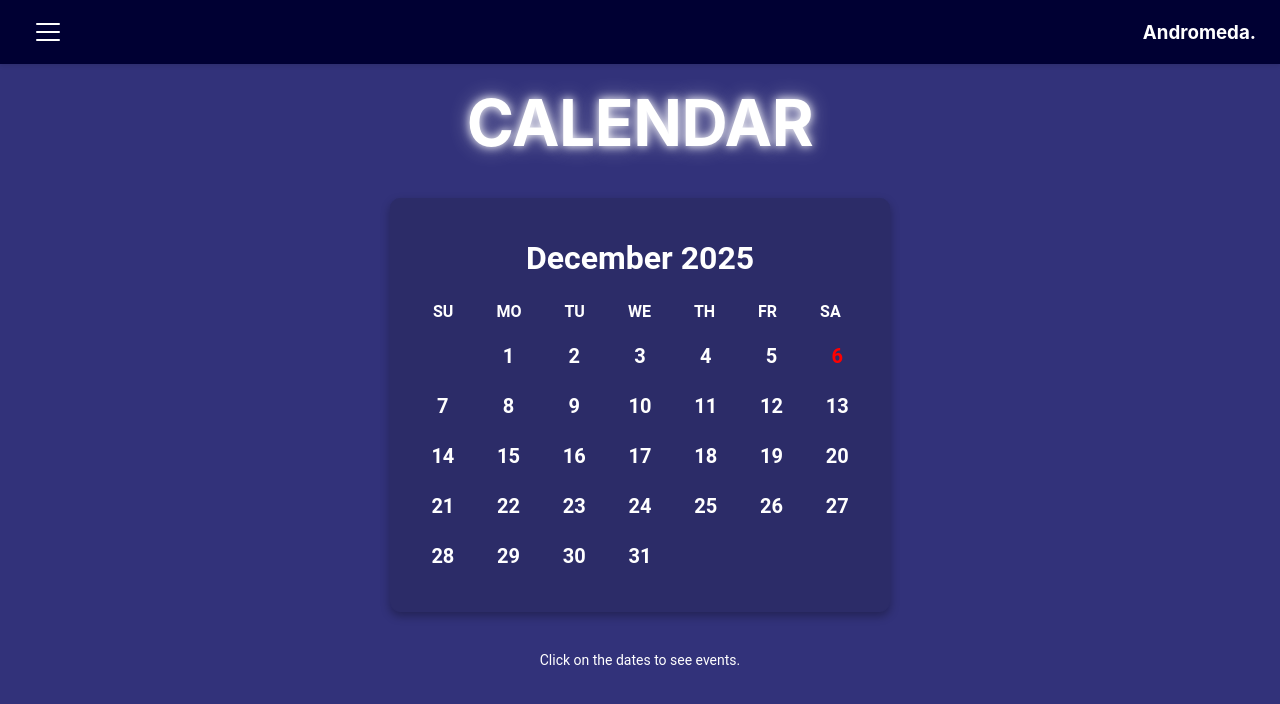
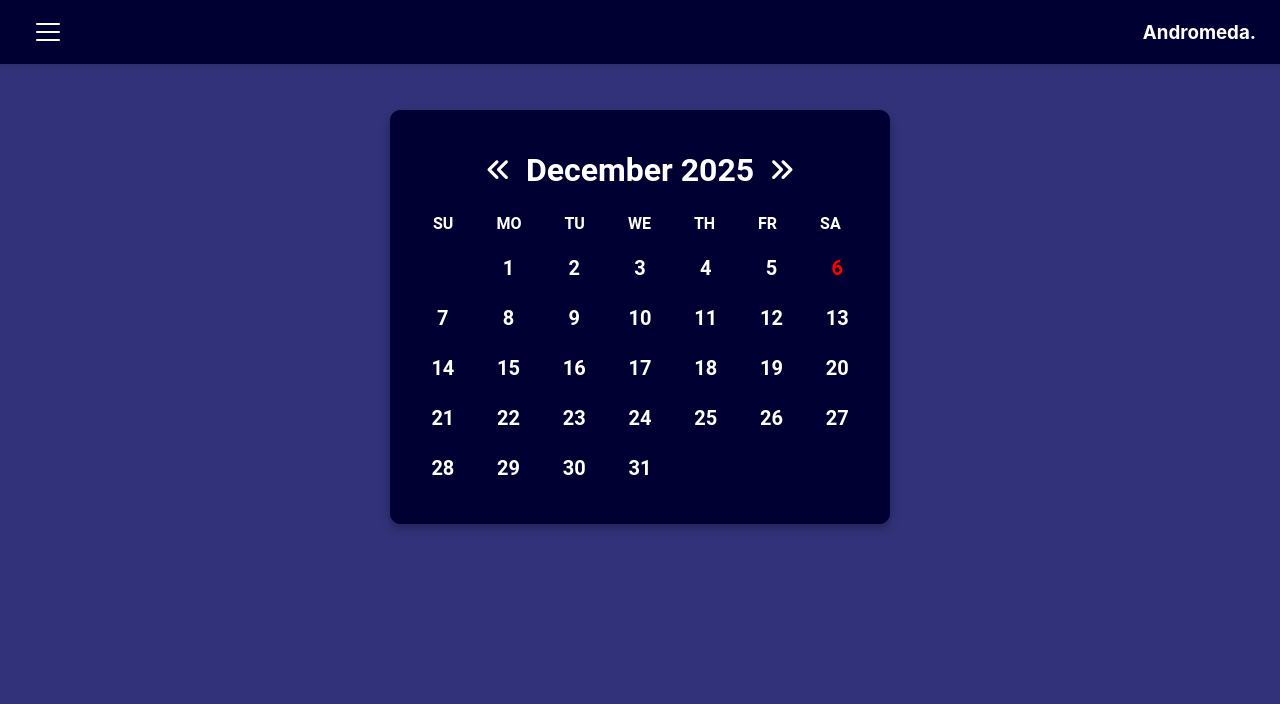
Before and after one commit to abk2191/organiser, a React (Vite) app: page /organiser/calendar in a window 1280 px wide. Shown: the top 704 px of the page. Built offline with nearby package versions, Linux system fonts and the light colour scheme.

Commit message:
Added new features

```diff
--- a/src/Calendar.jsx
+++ b/src/Calendar.jsx
@@ -10,19 +10,64 @@ function Calendar() {
   const [selectedDate, setSelectedDate] = useState(null);
   const [eventViewerActive, setEventViewerActive] = useState(false);
 
+  // Add state for current month and year
+  const [currentMonth, setCurrentMonth] = useState(new Date().getMonth());
+  const [currentYear, setCurrentYear] = useState(new Date().getFullYear());
+
   // Save events to localStorage whenever event state changes
   useEffect(() => {
     localStorage.setItem("calendarEvents", JSON.stringify(event));
   }, [event]);
 
-  function getMonthDatesByWeekday() {
-    const today = new Date();
-    const year = today.getFullYear();
-    const month = today.getMonth(); // 0-indexed (0 = January)
+  // Modified function to accept month and year parameters
+  function getMonthDatesByWeekday(month, year) {
+    // Handle month parameter - can be number (0-11) or month name
+    let targetMonth;
+    if (typeof month === "string") {
+      // Convert month name to number (0-11)
+      const monthNames = [
+        "january",
+        "february",
+        "march",
+        "april",
+        "may",
+        "june",
+        "july",
+        "august",
+        "september",
+        "october",
+        "november",
+        "december",
+      ];
+      const monthLower = month.toLowerCase();
+      targetMonth = monthNames.indexOf(monthLower);
+      if (targetMonth === -1) {
+        // Invalid month name, fall back to current month
+        targetMonth = currentMonth;
+      }
+    } else if (typeof month === "number" && month >= 0 && month <= 11) {
+      targetMonth = month;
+    } else {
+      // Invalid or undefined month, use current month
+      targetMonth = currentMonth;
+    }
+
+    // Handle year parameter
+    let targetYear;
+    if (year !== undefined) {
+      targetYear = Number(year);
+      if (isNaN(targetYear)) {
+        // Invalid year, fall back to current year
+        targetYear = currentYear;
+      }
+    } else {
+      // No year provided, use current year
+      targetYear = currentYear;
+    }
 
     // Get first and last day of month
-    const firstDayOfMonth = new Date(year, month, 1);
-    const lastDayOfMonth = new Date(year, month + 1, 0);
+    const firstDayOfMonth = new Date(targetYear, targetMonth, 1);
+    const lastDayOfMonth = new Date(targetYear, targetMonth + 1, 0);
 
     // Initialize result object with arrays for each day
     const result = {
@@ -65,7 +110,7 @@ function Calendar() {
   }
 
   function getWeeks() {
-    const monthDates = getMonthDatesByWeekday();
+    const monthDates = getMonthDatesByWeekday(currentMonth, currentYear);
 
     // Find which weekday has the 1st day of the month
     let firstDayIndex = -1;
@@ -92,12 +137,8 @@ function Calendar() {
     }
 
     // Create all dates array for the month
-    const firstDayOfMonth = new Date();
-    firstDayOfMonth.setDate(1); // Set to 1st of current month
-    const year = firstDayOfMonth.getFullYear();
-    const month = firstDayOfMonth.getMonth();
-
-    const lastDayOfMonth = new Date(year, month + 1, 0);
+    const firstDayOfMonth = new Date(currentYear, currentMonth, 1);
+    const lastDayOfMonth = new Date(currentYear, currentMonth + 1, 0);
     const totalDays = lastDayOfMonth.getDate();
 
     const allDates = [];
@@ -142,6 +183,32 @@ function Calendar() {
     return weeks;
   }
 
+  // Add navigation functions
+  function goToNextMonth() {
+    if (currentMonth === 11) {
+      setCurrentMonth(0);
+      setCurrentYear((prev) => prev + 1);
+    } else {
+      setCurrentMonth((prev) => prev + 1);
+    }
+  }
+
+  function goToPrevMonth() {
+    if (currentMonth === 0) {
+      // If current month is January
+      setCurrentMonth(11); // Go to December
+      setCurrentYear((prev) => prev - 1); // Previous year
+    } else {
+      setCurrentMonth((prev) => prev - 1); // Just go to previous month
+    }
+  }
+
+  function goToToday() {
+    const today = new Date();
+    setCurrentMonth(today.getMonth());
+    setCurrentYear(today.getFullYear());
+  }
+
   function updateEventViewer(date) {
     setSelectedDate(date); // Track which date was clicked
     setEventViewerActive(true);
@@ -162,9 +229,15 @@ function Calendar() {
       return;
     }
 
+    // Create a unique date key that includes month and year
+    const dateKey = `${currentYear}-${currentMonth + 1}-${selectedDate}`;
+
     const eventDetails = {
       id: Date.now(),
-      date: selectedDate,
+      date: selectedDate, // Keep the simple date for display
+      dateKey: dateKey, // Add a unique key with year-month-date
+      month: currentMonth, // Store month
+      year: currentYear, // Store year
       name: eventName || `Event for ${selectedDate}`, // Handle empty names
       backgroundColor: "#32327a", // Make sure this is included
     };
@@ -176,10 +249,12 @@ function Calendar() {
 
     setEvent((prev) => [...prev, eventDetails]);
   }
+
   function EventViewer({ event, selectedDate, onAddEvent }) {
-    // Filter events for the selected date
+    // Filter events for the selected date - now using dateKey
+    const dateKey = `${currentYear}-${currentMonth + 1}-${selectedDate}`;
     const eventsForSelectedDate = event.filter(
-      (item) => item.date === selectedDate
+      (item) => item.dateKey === dateKey
     );
 
     const day = getDayForDate(selectedDate);
@@ -193,6 +268,7 @@ function Calendar() {
     console.log("Events for date:", eventsForSelectedDate);
     console.log("Background color to use:", backgroundColor);
     console.log("Selected date:", selectedDate);
+    console.log("Date key:", dateKey);
 
     return (
       <>
@@ -261,11 +337,7 @@ function Calendar() {
   }
 
   function getDayForDate(targetDate) {
-    const today = new Date();
-    const year = today.getFullYear();
-    const month = today.getMonth();
-
-    const dateObj = new Date(year, month, targetDate);
+    const dateObj = new Date(currentYear, currentMonth, targetDate);
     const dayOfWeek = dateObj.getDay();
 
     const dayNames = [
@@ -280,8 +352,10 @@ function Calendar() {
     return dayNames[dayOfWeek];
   }
 
+  // Update hasEventsForDate to use dateKey
   function hasEventsForDate(date) {
-    return event.some((item) => item.date === date);
+    const dateKey = `${currentYear}-${currentMonth + 1}-${date}`;
+    return event.some((item) => item.dateKey === dateKey);
   }
 
   function closeEventViewer() {
@@ -289,33 +363,41 @@ function Calendar() {
     setSelectedDate(false);
   }
 
+  // Update updateEventViewerBackgroundColor to use dateKey
   function updateEventViewerBackgroundColor(color) {
     if (!selectedDate) return;
 
+    const dateKey = `${currentYear}-${currentMonth + 1}-${selectedDate}`;
+
     setEvent((prevEvents) =>
       prevEvents.map((ev) =>
-        ev.date === selectedDate ? { ...ev, backgroundColor: color } : ev
+        ev.dateKey === dateKey ? { ...ev, backgroundColor: color } : ev
       )
     );
   }
 
+  // Update getEventColorForDate to use dateKey
   function getEventColorForDate(date) {
-    const eventForDate = event.find((item) => item.date === date);
+    const dateKey = `${currentYear}-${currentMonth + 1}-${date}`;
+    const eventForDate = event.find((item) => item.dateKey === dateKey);
 
     return eventForDate?.backgroundColor || "transparent";
   }
 
-  // Usage
-  const monthDates = getMonthDatesByWeekday();
+  // Usage - using currentMonth and currentYear state
+  const monthDates = getMonthDatesByWeekday(currentMonth, currentYear);
   const wks = getWeeks();
 
-  const date = new Date();
+  const date = new Date(currentYear, currentMonth);
   const formatted = date.toLocaleString("default", {
     month: "long",
     year: "numeric",
   });
+
   const today = new Date();
-  const todayDate = today.getDate();
+  const isCurrentMonth =
+    today.getMonth() === currentMonth && today.getFullYear() === currentYear;
+  const todayDate = isCurrentMonth ? today.getDate() : null;
 
   return (
     <>
@@ -324,13 +406,11 @@ function Calendar() {
         style={{ overflow: "hidden", height: "100vh" }}
       >
         <div className="calendar-div-main">
-          <div className="wrapper">
-            <div className="page-text">
-              <h1>CALENDAR</h1>
-            </div>
-          </div>
           <div className="clndr-wrpr">
             <div className="month-name">
+              <button onClick={goToPrevMonth} className="prev-mnth-btn">
+                <i class="fa-solid fa-angles-left"></i>
+              </button>
               <h1
                 style={{
                   color: "white",
@@ -338,7 +418,18 @@ function Calendar() {
               >
                 {formatted}
               </h1>
+              <div className="next-month-btn">
+                <button onClick={goToNextMonth} className="nxt-mnth-btn">
+                  <i class="fa-solid fa-angles-right"></i>
+                </button>
+                {/* <button onClick={goToToday}>Today</button> */}
+              </div>
             </div>
+            {/* <div className="today">
+              <button onClick={goToToday} className="nxt-mnth-btn">
+                <i class="fa-solid fa-rotate"></i>
+              </button>
+            </div> */}
             <div className="day-names-div">
               <p>SU</p>
               <p>MO</p>
@@ -359,7 +450,6 @@ function Calendar() {
                         color: date === todayDate ? "red" : "inherit",
                         fontWeight: "bold",
                         fontSize: "20px",
-                        // border: date === todayDate ? "2px solid white" : "none",
                         border: hasEventsForDate(date)
                           ? "2px solid white"
                           : "none",
@@ -382,9 +472,7 @@ function Calendar() {
               </div>
             ))}
           </div>
-          <div style={{ marginTop: "40px", color: "white", fontSize: "14px" }}>
-            <p>Click on the dates to see events.</p>
-          </div>
+
           <EventViewer
             event={event}
             selectedDate={selectedDate}
--- a/src/index.css
+++ b/src/index.css
@@ -987,9 +987,9 @@ html {
   display: flex;
   width: 500px;
   flex-direction: column;
-  margin-top: 20px;
-  border: 1px solid #2c2c68;
-  background-color: #2c2c68;
+  margin-top: 50px;
+  border: 1px solid #000033;
+  background-color: #000033;
   box-shadow: 0 4px 10px rgba(0, 0, 0, 0.3);
   padding: 40px;
   border-radius: 10px;
@@ -1075,8 +1075,32 @@ html {
   display: flex;
   align-items: center;
   justify-content: center;
+  gap: 15px;
   text-align: center;
   margin-bottom: 25px;
+}
+
+.prev-mnth-btn {
+  background: none;
+  border: none;
+  color: white;
+  font-size: 25px;
+  cursor: pointer;
+}
+
+.nxt-mnth-btn {
+  background: none;
+  border: none;
+  color: white;
+  font-size: 25px;
+  cursor: pointer;
+}
+
+.today {
+  display: flex;
+  align-items: center;
+  justify-content: center;
+  margin-bottom: 15px;
 }
 
 .event-name-text {
```
